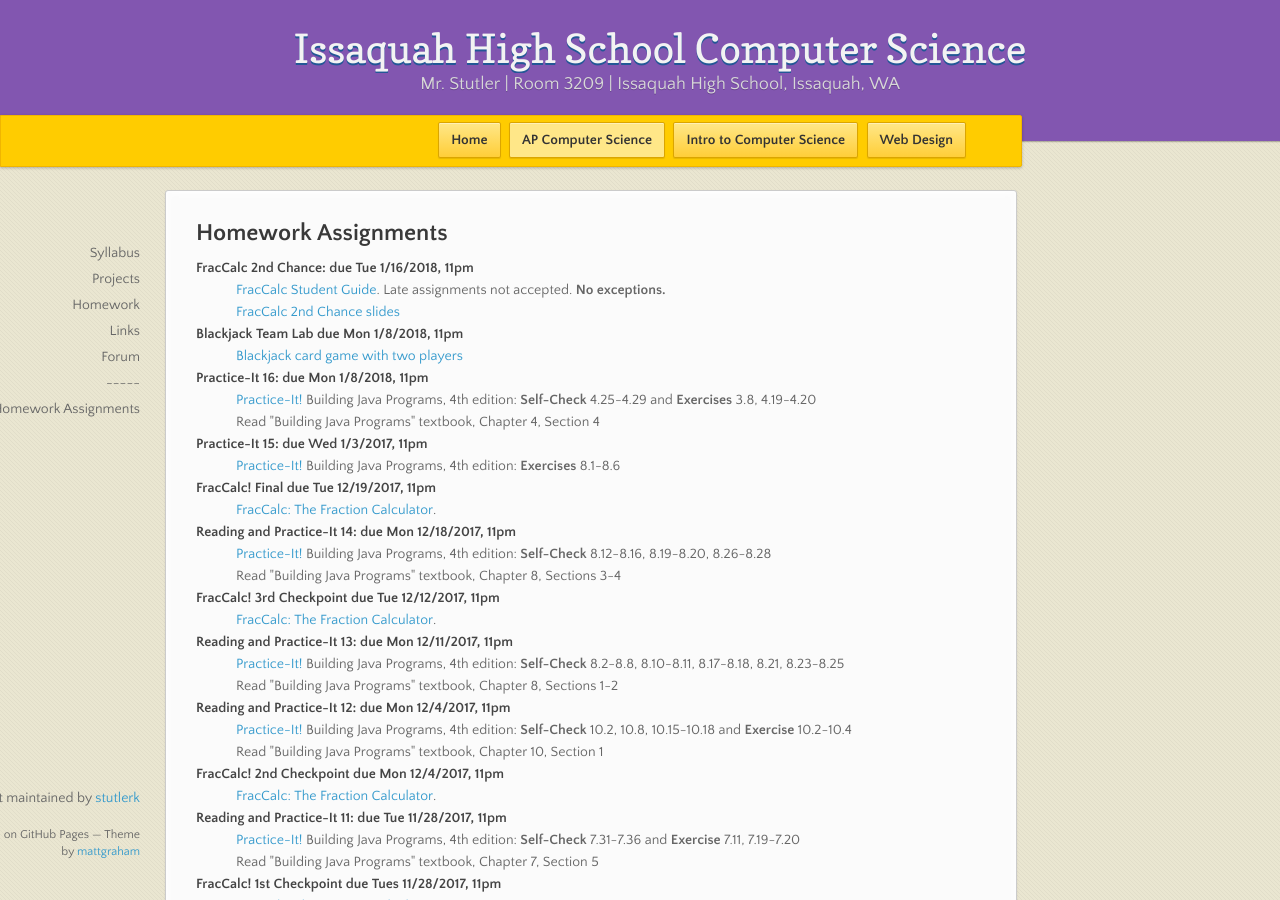
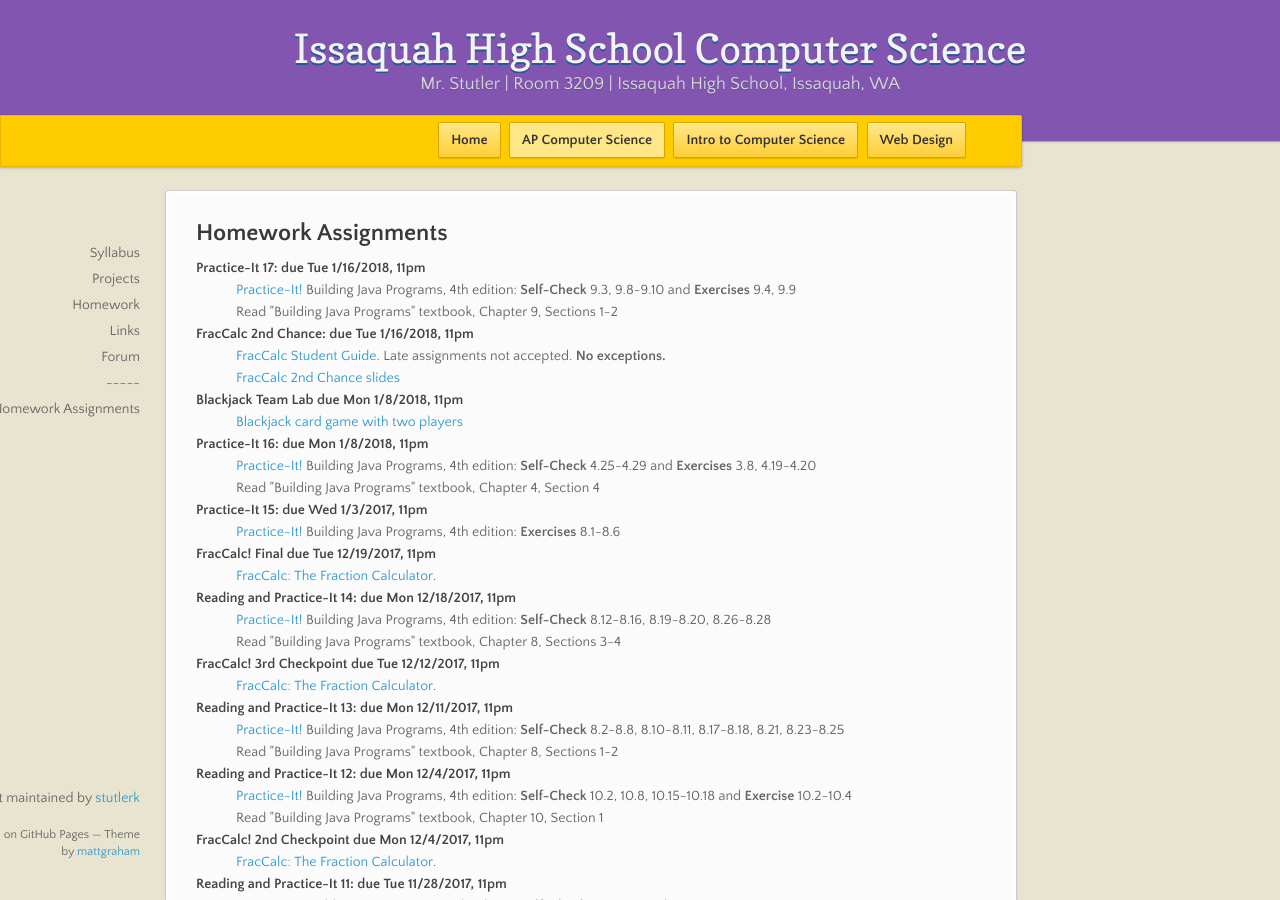
Before and after one commit to stutlerk/ihs-website, a Jekyll site: the page built from _apcs/homework.html, in a window 1280 px wide and 900 px high. Built offline with Jekyll 4.4.1, drawn with Linux system fonts in a browser that asks for light colours; nearby versions of some CDN libraries.

Commit message:
Update homework.html

```diff
--- a/_apcs/homework.html
+++ b/_apcs/homework.html
@@ -6,6 +6,10 @@
 <section>
 <h2>Homework Assignments</h2>
   <dl>
+    <dt>Practice-It 17: due Tue 1/16/2018, 11pm</dt>
+    <dd><a href="https://practiceit.cs.washington.edu/" target="_blank">Practice-It!</a> Building Java Programs, 4th edition: <b>Self-Check</b> 9.3, 9.8-9.10 and <b>Exercises</b> 9.4, 9.9</dd>
+    <dd>Read "Building Java Programs" textbook, Chapter 9, Sections 1-2</dd>
+
     <dt>FracCalc 2nd Chance: due Tue 1/16/2018, 11pm</dt>
     <dd><a href="https://issaquahwednet-my.sharepoint.com/personal/stutlerk_issaquah_wednet_edu/_layouts/15/guestaccess.aspx?guestaccesstoken=76nw1SiLVMRMAuaenBJflZENgReWaqlXJBn0zRhQeAI%3D&docid=0a638b3e4df4a4c88a941f4bb143a2c7d&rev=1&e=dc7b6ed033924d4fa7425f999970c0fd" target="_blank">FracCalc Student Guide</a>. Late assignments not accepted. <b>No exceptions.</b></dd>
     <dd><a href="https://issaquahwednet-my.sharepoint.com/personal/stutlerk_issaquah_wednet_edu/_layouts/15/guestaccess.aspx?guestaccesstoken=51x3E8o8upoeWOHJnsqQG1rw7S6cKEPBareXAflnnPg%3D&docid=0b78136d2dc3549e89e54b6a7cfcc5a55&rev=1&e=ELnqGj" target="_blank">FracCalc 2nd Chance slides</a></dd>
```
